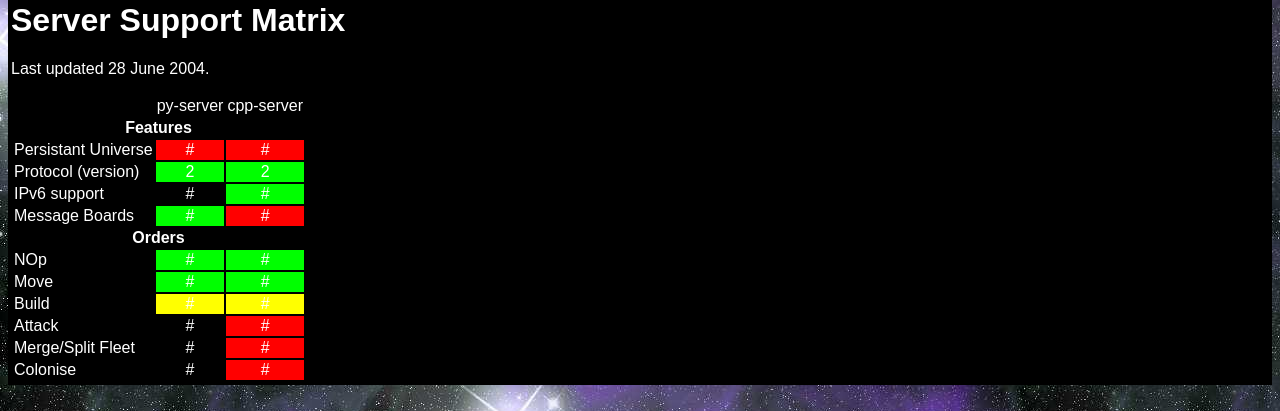
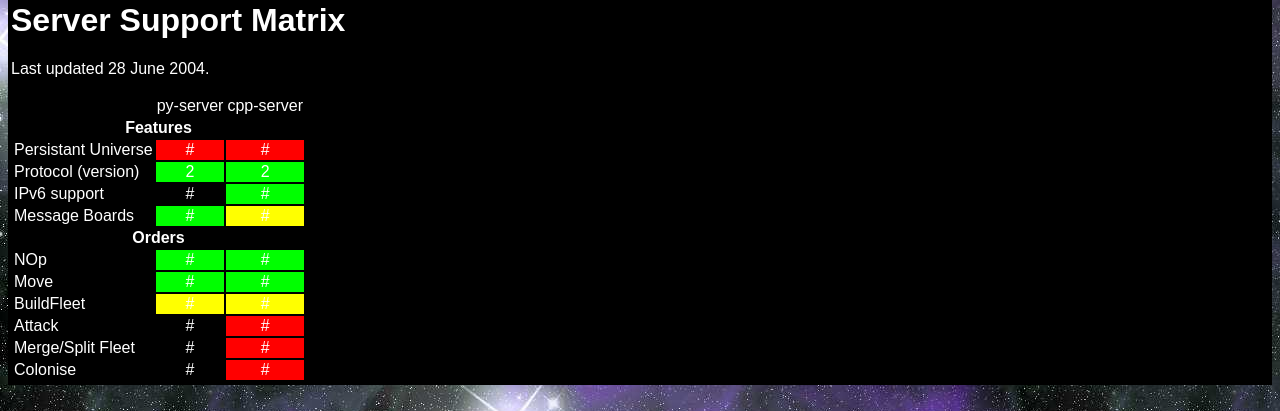
Before and after one commit to thousandparsec-obsolete/web, a PHP site: page /documents/matrix.php in a window 1280 px wide. Shown: the part 728-1139 px from the top of the page. Run offline with PHP 8.4, Linux system fonts and the light colour scheme.

Commit message:
Updating feature matrix (cpp-server, boards).

```diff
--- a/documents/matrix.php
+++ b/documents/matrix.php
@@ -142,7 +142,7 @@
 	<tr>
 		<td>Message Boards</td>
 		<td align="center" bgcolor="#00ff00">#</td>
-		<td align="center" bgcolor="#ff0000">#</td>
+		<td align="center" bgcolor="#ffff00">#</td>
 	</tr>
 
 	<tr>
@@ -161,7 +161,7 @@
 		<td align="center" bgcolor="#00ff00">#</td>
 	</tr>
 	<tr>
-		<td>Build</td>
+		<td>BuildFleet</td>
 		<td align="center" bgcolor="#ffff00">#</td>
 		<td align="center" bgcolor="#ffff00">#</td>
 	</tr>
```
